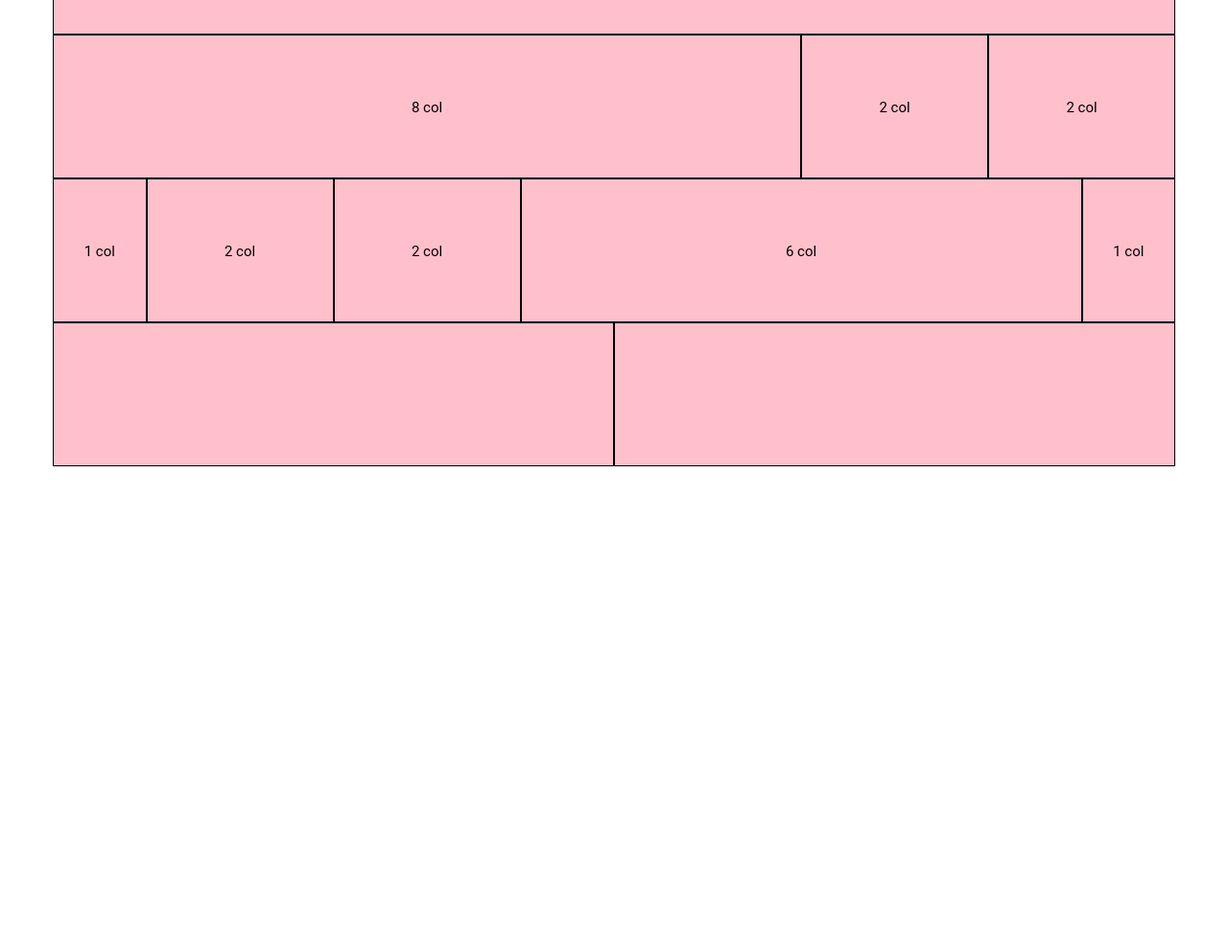
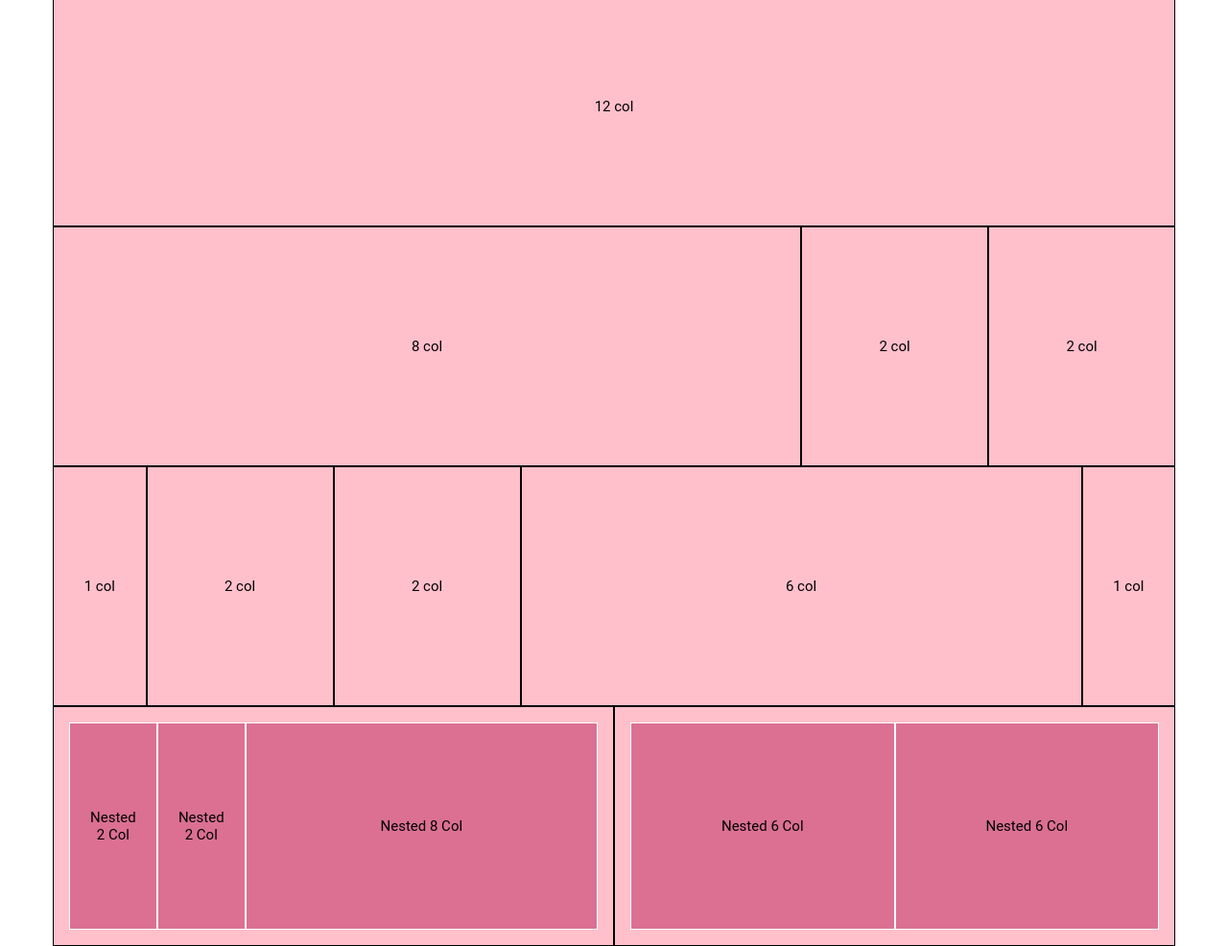
Before and after one commit to lorenzofranzone/html-css-12bool, a plain HTML site: page index.html in a window 1280 px wide. Shown: the part 264-1250 px from the top of the page at 96% size. Before the commit the page ends 800 px from the top, so only its background shows below. Drawn offline with Linux system fonts and the light colour scheme.

Commit message:
Struttura esterna + Nested col

```diff
--- a/css/fw-12-col.css
+++ b/css/fw-12-col.css
@@ -16,7 +16,7 @@ FRAMEWORK
 --------------------------------------------------
 //////////////////////////////////////////////////*/
 
-*--------------------------------------------------
+/*--------------------------------------------------
 DEBUG
 --------------------------------------------------*/
 
@@ -47,15 +47,6 @@ COLUMNS
 .col-11 { width: calc((100% / 12) * 11); }
 .col-12 { width: calc((100% / 12) * 12); }
 
-[class*="col-"] {
-  background: pink;
-  border: 1px solid #000;
-  height: 150px;
-  line-height: 150px;
-  text-align: center;
-  float: left;
-}
-
 /*--------------------------------------------------
 OFFSET
 --------------------------------------------------*/
--- a/css/style.css
+++ b/css/style.css
@@ -8,3 +8,36 @@ body {
   font-family: 'Roboto', sans-serif;
   font-size: 15px;
 }
+
+/*//////////////////////////////////////////////////
+--------------------------------------------------
+FRAMEWORK CUSTOMIZATION
+--------------------------------------------------
+//////////////////////////////////////////////////*/
+
+[class*="col-"] {
+  background: pink;
+  border: 1px solid #000;
+  height: 250px;
+  padding: 16px;
+  text-align: center;
+  float: left;
+  display: table;
+}
+
+.nested [class*="col-"] {
+  background: PaleVioletRed;
+  border: 1px solid #fff;
+  height: calc((250px - 32px) - 2px);
+}
+
+/*//////////////////////////////////////////////////
+--------------------------------------------------
+TYPOGRAPHY
+--------------------------------------------------
+//////////////////////////////////////////////////*/
+
+p {
+  display: table-cell;
+  vertical-align: middle;
+}
--- a/index.html
+++ b/index.html
@@ -86,14 +86,20 @@
 
     <!-- Row 5 -->
     <div class="col-6">
-
+      <div class="container nested">
+        <div class="col-2"><p>Nested 2 Col</p></div>
+        <div class="col-2"><p>Nested 2 Col</p></div>
+        <div class="col-8"><p>Nested 8 Col</p></div>
+      </div>
     </div>
     <div class="col-6">
-
+      <div class="container nested">
+        <div class="col-6"><p>Nested 6 Col</p></div>
+        <div class="col-6"><p>Nested 6 Col</p></div>
+      </div>
     </div>
 
-
-  </div>
+  </div> <!-- Main Container -->
 
 </body>
 </html>
```
